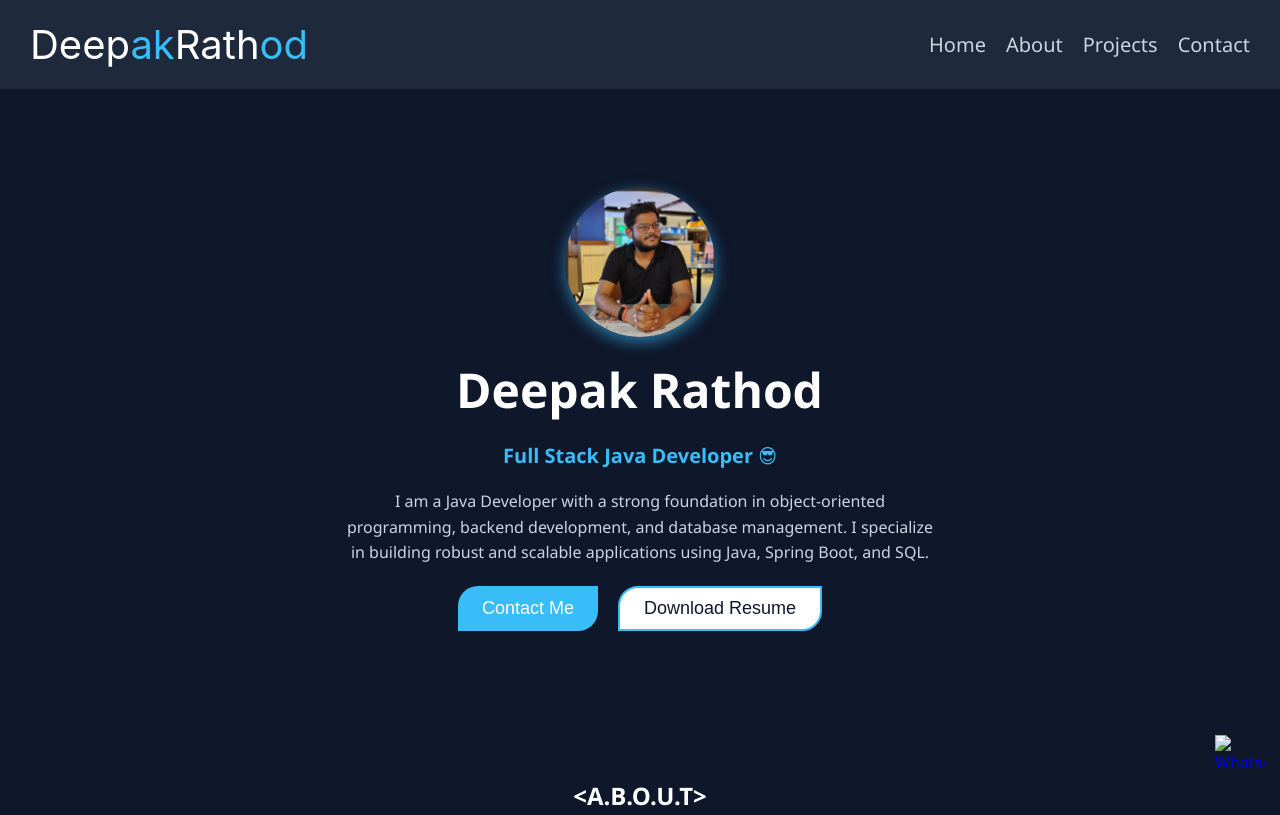
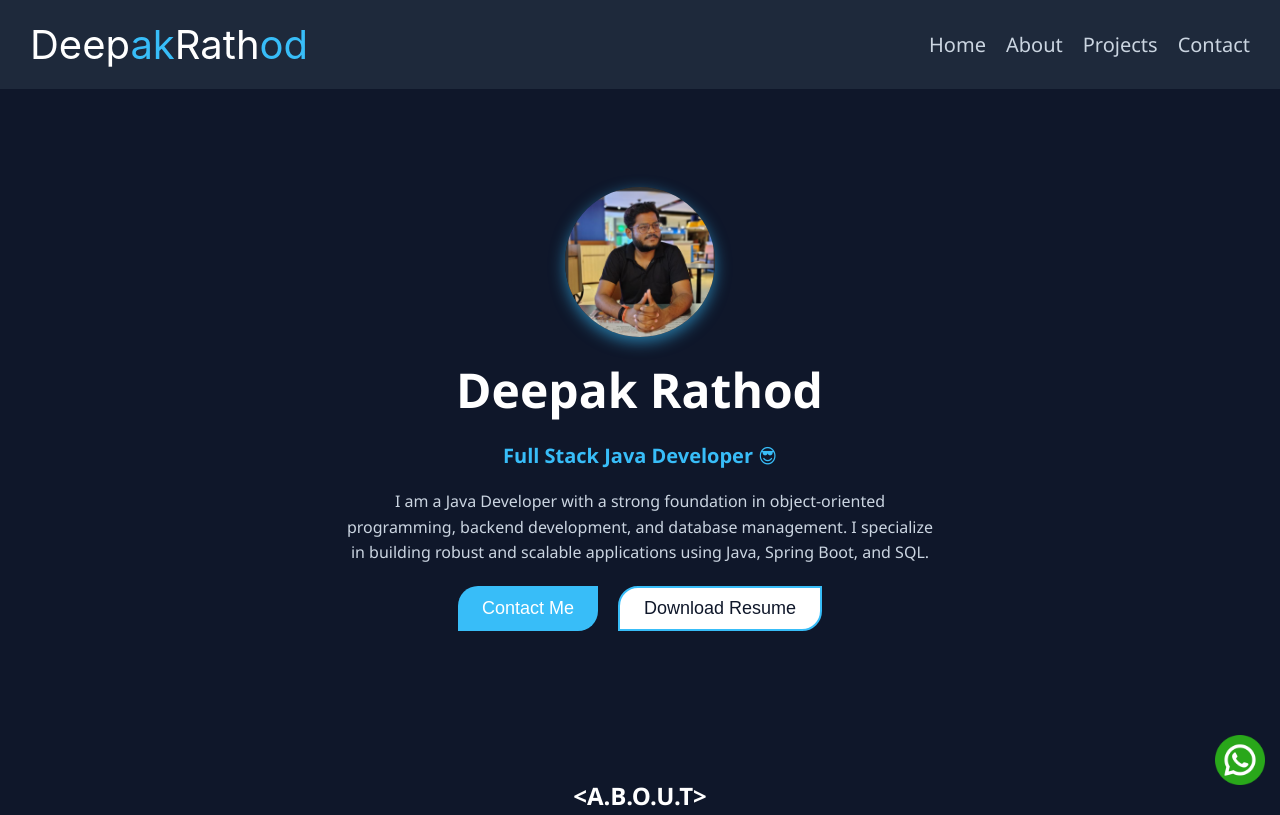
Before and after one commit to Deeprathod1611/dev.depakrathod, a plain HTML site: page index.html in a window 1280 px wide. Shown: the top 815 px of the page. Drawn offline with nearby package versions, Linux system fonts and the light colour scheme.

Commit message:
something changes

```diff
--- a/index.html
+++ b/index.html
@@ -131,7 +131,7 @@ Let me know if you want a version mentioning only HTML and CSS (as per your proj
 
        <div class="floating-watsapp">
               <a href="https://wa.me/916268045998" target="_blank">
-                     <img src="./../Assets/wht.png" alt="WhatsApp">
+                     <img src="./asset/wht.png" alt="WhatsApp">
               </a>
        </div>
 
```
Also changed, not shown: asset/wht.png (added).
